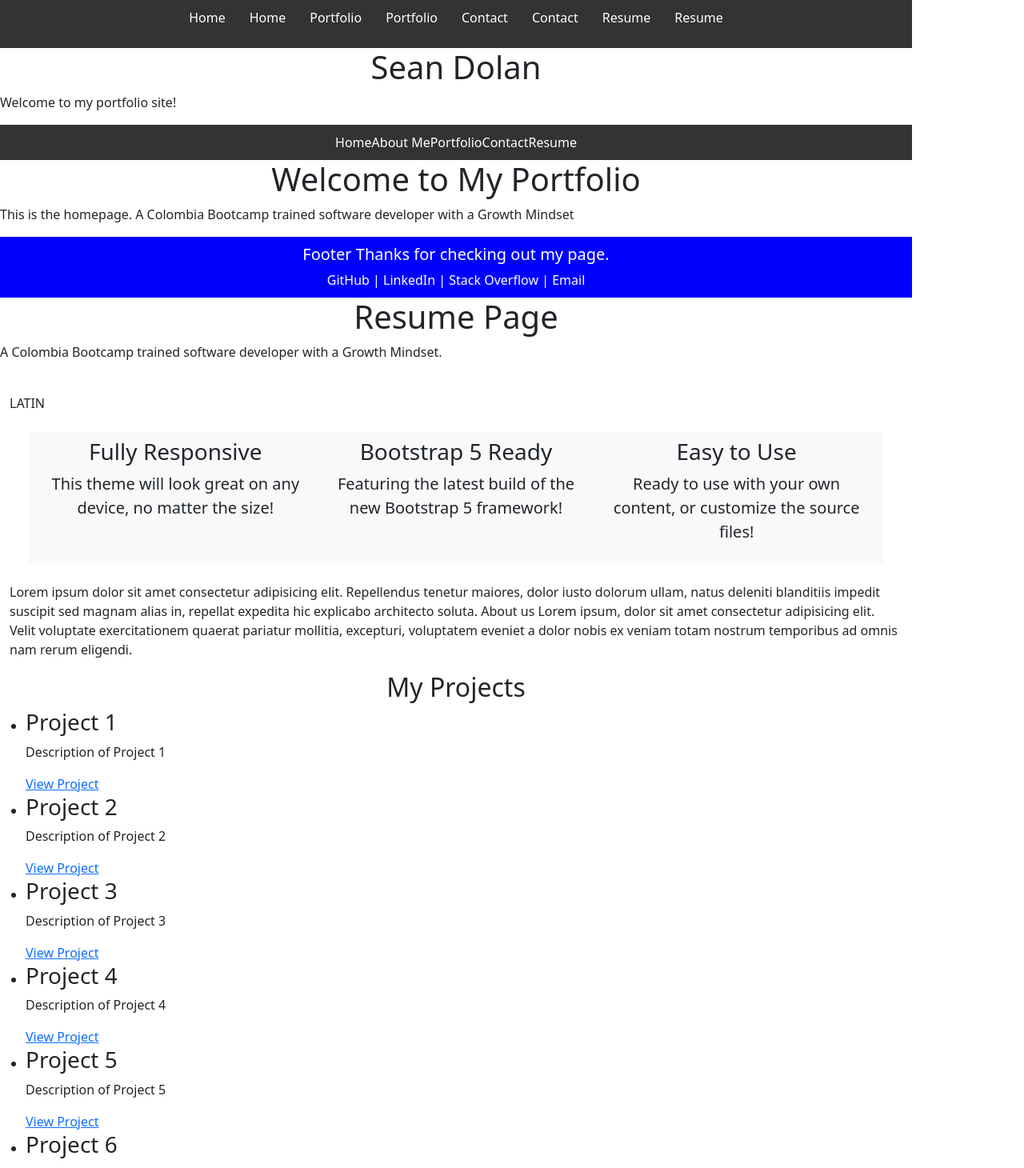
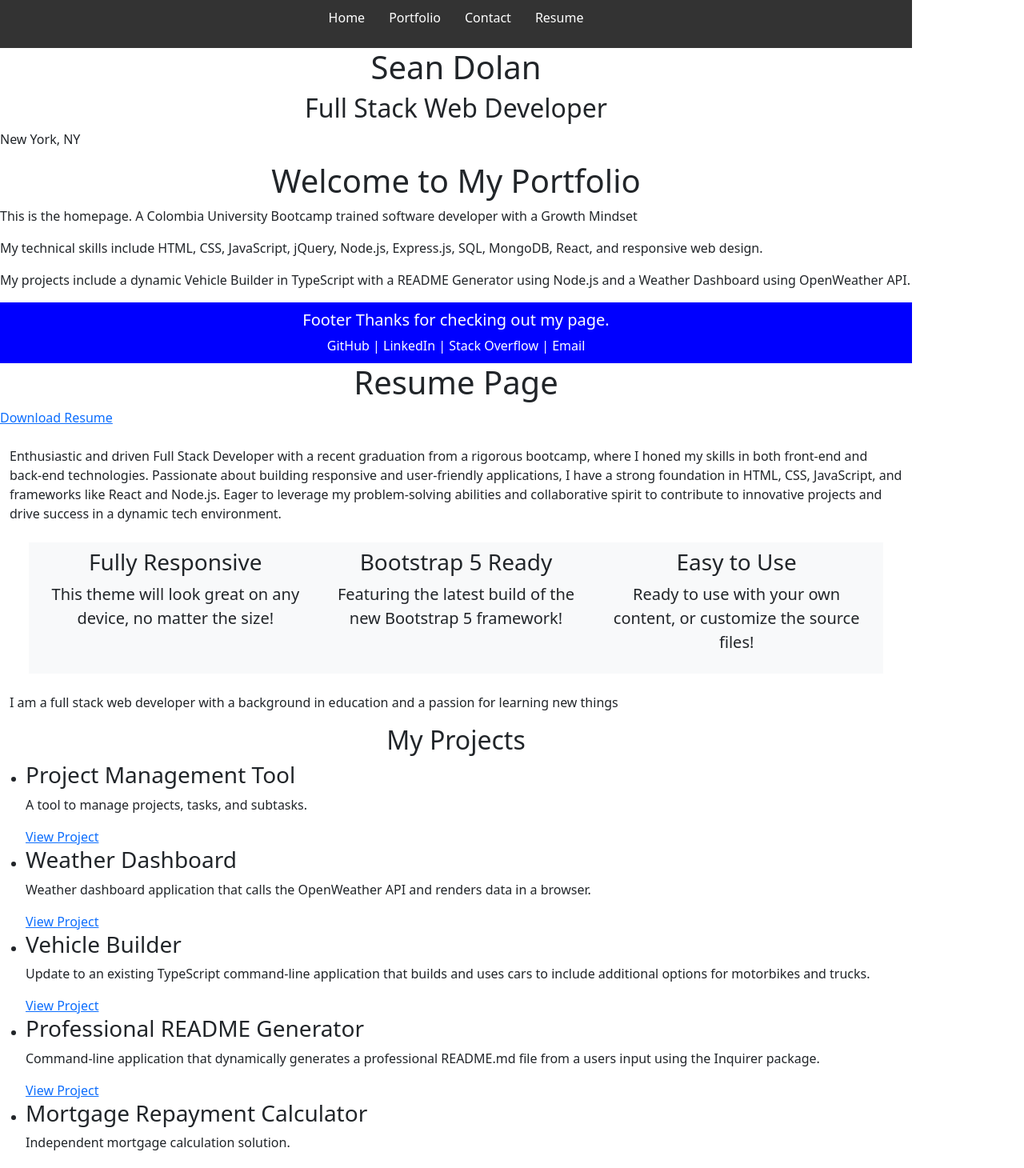
Before and after one commit to seanfdolan/React-Portfolio, a React (Vite) app: page /Resume in a window 1280 px wide. Shown: the top 1460 px of the page at 80% size. Built offline with nearby package versions, Linux system fonts and the light colour scheme.

Commit message:
Add files via upload

```diff
--- a/src/App.jsx
+++ b/src/App.jsx
@@ -2,7 +2,7 @@ import React from 'react';
 // import { BrowserRouter as Router, Route, Switch, Link, } from 'react-router-dom';
 import Home from './pages/HomePage';
 import About from './pages/AboutPage';
-import Portfolio from './pages/PortfolioPage';
+// import Portfolio from './pages/PortfolioPage';
 import Projects from './components/Project';
 import Contact from './pages/ContactPage';
 import Resume from './pages/ResumePage';
@@ -14,20 +14,23 @@ import { useState, useEffect, useContext, Component } from 'react'
 
 import Button from 'react-bootstrap/Button'
 
-function App() {
+
+function App()  {
   return (
-   <div>
+    <div className="App">
       <Navigation />
       <Home />
-      <Outlet />
+      <main>
+        <Outlet />
+      </main>
 
       <About />
+      <Projects />
       {/* <Portfolio /> */}
-      <Projects />
       <Contact />
       <Resume />
-  </div>
-)
+    </div>
+  )
 }
 
 export default App;
--- a/src/components/Navigation.jsx
+++ b/src/components/Navigation.jsx
@@ -1,6 +1,3 @@
-
-// export default Navigation; // Removed to avoid multiple default exports
-
 
 import React from 'react';
 // import Project from './Project';
@@ -12,20 +9,21 @@ const Navigation = () => {
         <nav>
             <ul>
                 <li><a href="#home">Home</a></li>
-                    <li><Link to="/">Home</Link></li>
+                    {/* <li><Link to="/">Home</Link></li> */}
                     {/* <div>
                         <img src={myPhoto} alt="My photo" style={{ width: '300px', height: 'auto' }} />
                     </div> */}
                 <li><a href="#portfolio">Portfolio</a></li>
-                    <li><Link to="/portfolio">Portfolio</Link></li>
+                    {/* <li><Link to="/portfolio">Portfolio</Link></li> */}
                 <li><a href="#contact">Contact</a></li>
-                    <li><Link to="/contact">Contact</Link></li>
+                    {/* <li><Link to="/contact">Contact</Link></li> */}
                 <li><a href="#resume">Resume</a></li>
-                    <li><Link to="/resume">Resume</Link></li>
+                    {/* <li><Link to="/resume">Resume</Link></li> */}
             </ul>
         </nav>
     );
 };
+
 
 // const AboutMe = () => {
 //     return (
@@ -33,7 +31,7 @@ const Navigation = () => {
 //             <h2>About Me</h2>
 //             <p>This is the About Me section where you can add information about yourself.</p>
 //             <p>I am a full stack web developer with a background in education and a passion for learning new things.</p>
-//             <p>I am excited to be a part of the community and to continue to grow as a developer.</p>
+//          <p>My technical skills include HTML, CSS, JavaScript, jQuery, Node.js, Express.js, SQL, MongoDB, React, and responsive web design.</p>
 //             <img src={myPhoto} alt="My photo" style={{ width: '300px', height: 'auto' }} />
 //         </section>
 //     );
@@ -104,17 +102,5 @@ const Navigation = () => {
 //     );
 // };
 
-// const App = () => {
-//     return (
-//         <div>
-//             <Navigation />
-//             <AboutMe />
-//             <Portfolio />
-//             <Contact />
-//             <Resume />
-//         </div>
-//     );
-// };
 
-// export { App as default };
 export default Navigation; // Added to export all components
--- a/src/components/Project.jsx
+++ b/src/components/Project.jsx
@@ -3,13 +3,14 @@ import React from 'react';
 
 const Projects = () => {
     const projects = [
-        { title: 'Project 1', description: 'Description of Project 1', link: 'https://github.com/seanfdolan/Module-9-Challenge---Weather-Dashboard' },
-        { title: 'Project 2', description: 'Description of Project 2', link: 'https://github.com/seanfdolan/Module-8-Challenge---TypeScript' },
-        { title: 'Project 3', description: 'Description of Project 3', link: 'https://github.com/seanfdolan/Module-7-Challenge---Node.js' },
-        { title: 'Project 4', description: 'Description of Project 4', link: 'https://github.com/seanfdolan/Project-One-Mortgage' },
-        { title: 'Project 5', description: 'Description of Project 5', link: 'https://github.com/seanfdolan/Code-Refractor'},
+        { title: 'Project Management Tool', description: 'A tool to manage projects, tasks, and subtasks.', link: 'https://github.com/seanfdolan/Project-Management-Tool' },
+        { title: 'Weather Dashboard', description: 'Weather dashboard application that calls the OpenWeather API and renders data in a browser.', link: 'https://github.com/seanfdolan/Module-9-Challenge---Weather-Dashboard' },
+        { title: 'Vehicle Builder', description: 'Update to an existing TypeScript command-line application that builds and uses cars to include additional options for motorbikes and trucks.', link: 'https://github.com/seanfdolan/Module-8-Challenge---TypeScript' },
+        { title: 'Professional README Generator', description: 'Command-line application that dynamically generates a professional README.md file from a users input using the Inquirer package.', link: 'https://github.com/seanfdolan/Module-7-Challenge---Node.js' },
+        { title: 'Mortgage Repayment Calculator', description: 'Independent mortgage calculation solution.', link: 'https://github.com/seanfdolan/Project-One-Mortgage' },
+        { title: 'Personal Blog', description: 'Modified starter code for dynamically rendering blog posts', link: 'https://github.com/seanfdolan/Personal-Blog'},
         { title: 'Project 6', description: 'Description of Project 6', link: 'https://github.com/seanfdolan/Module-12-Challenge-React-Portfolio'},
-        ];
+    ];
     return (
         <div>
             <h2>My Projects</h2>
@@ -26,59 +27,4 @@ const Projects = () => {
     );
 };
 
-    // return (
-        // <div className="projects-section">
-        //     <h2>Projects</h2>
-        //     <ul>
-        //         {projects.map((project, index) => (
-        //             <li key={index}>
-        //                 <a href={project.link} target="_blank" rel="noreferrer">{project.title}</a>: {project.description}
-
-            // title: 'Project 1',
-            // description: 'Description of Project 1',
-            // tasks: [
-            //     {
-            //         title: 'Task 1',
-            //         description: 'Description of Task 1',
-            //         subtasks: [
-            //             'Subtask 1: Description of Subtask 1',
-            //             'Subtask 2: Description of Subtask 2'
-            //         ]
-            //     },
-            //     {
-            //         title: 'Task 2',
-            //         description: 'Description of Task 2'
-            //     },
-            //     {
-            //         title: 'Task 3',
-            //         description: 'Description of
-
-// const Project = () => {
-//     return (
-//         <div className="project-section">
-//             <h2>Projects</h2>
-//             <ul>
-//                 <li>Project 1: Description of project 1 A dynamic Vehicle Builder in TypeScript
-//                     <ul>
-//                         <li>Task 1: Description of task 1
-//                             <ul>
-//                                 <li>Subtask 1: Description of subtask 1</li>
-//                                 <li>Subtask 2: Description of subtask 2</li>
-//                             </ul>
-//                         </li>
-//                         <li>Task 2: Description of task 2</li>
-//                         <li>Task 3: Description of task 3</li>
-//                     </ul>
-//                 </li>
-//                 <li>Project 2: Description of project 2 A README Generator using Node.js</li>
-//                 <li>Project 3: Description of project 3 A Weather Dashboard using OpenWeather API</li>
-
-//                 <li>Project 4: Description of project 4</li>
-//                 <li>Project 5: Description of project 5</li>
-//                 <li>Project 6: Description of project 6</li>
-//             </ul>
-//         </div>
-//     );
-// };
-
 export default Projects;
--- a/src/pages/AboutPage.jsx
+++ b/src/pages/AboutPage.jsx
@@ -19,7 +19,12 @@ export default function About() {
     return (
       <div className="container pt-4">
         <p>
-        LATIN
+        Enthusiastic and driven Full Stack Developer with a recent graduation
+        from a rigorous bootcamp, where I honed my skills in both front-end and
+        back-end technologies. Passionate about building responsive and user-friendly
+        applications, I have a strong foundation in HTML, CSS, JavaScript, and frameworks
+        like React and Node.js. Eager to leverage my problem-solving abilities and collaborative
+        spirit to contribute to innovative projects and drive success in a dynamic tech environment.
         </p>
         <section className="features-icons bg-light text-center m-4">
           <div className="container">
@@ -62,13 +67,7 @@ export default function About() {
           </div>
         </section>
         <p>
-          Lorem ipsum dolor sit amet consectetur adipisicing elit. Repellendus
-          tenetur maiores, dolor iusto dolorum ullam, natus deleniti blanditiis
-          impedit suscipit sed magnam alias in, repellat expedita hic explicabo
-          architecto soluta. About us Lorem ipsum, dolor sit amet consectetur
-          adipisicing elit. Velit voluptate exercitationem quaerat pariatur
-          mollitia, excepturi, voluptatem eveniet a dolor nobis ex veniam totam
-          nostrum temporibus ad omnis nam rerum eligendi.
+          I am a full stack web developer with a background in education and a passion for learning new things
         </p>
       </div>
     );
--- a/src/pages/ContactPage.jsx
+++ b/src/pages/ContactPage.jsx
@@ -2,14 +2,14 @@ export default function Contact() {
   return (
     <div>
       <h1>Contact</h1>
-      <p>This is the Contact page where you can add contact information. You can add a form
-        here for visitors to fill out to contact you.
+      <p>
+        Please fill out the form below to contact me.
         </p>
         <p>Sean Dolan</p>
         <p>Email: <a href="mailto:seanfdolan@gmail.com">Email</a></p>
         <p>LinkedIn: <a href="https://www.linkedin.com/in/sean-dolan-564201211">LinkedIn</a></p>
         <p>GitHub: <a href="https://github.com/seanfdolan">GitHub</a></p>
-        <p>Phone: 555-555-5555</p>
+        <p>Phone: 646-489-2841</p>
         <p>Please contact me with any updates.</p>
     <form>
       <div>
--- a/src/pages/HomePage.jsx
+++ b/src/pages/HomePage.jsx
@@ -2,60 +2,21 @@ import React from 'react';
 import { Link } from 'react-router-dom';
 import { Typography } from '@mui/material';
 
-// import { GITHUB_LINK, LINKEDIN_LINK } from '../components/SocialLinks';
-
-// export default function Home() {
-//     return (
-//       <div>
-//         <Header />
-//         <Navigation />
-//         <section id="home">
-//           <h2>Home</h2>
-//           <p>This is the Home section where you can add information about yourself.</p>
-//         </section>
-//         <section id="about">
-//           <h2>About Me</h2>
-//           <p>This is the About Me section where you can add information about yourself. A Colombia Bootcamp trained software developer with a Growth Mindset.</p>
-//         </section>
-//         <section id="portfolio">
-//           <h2>Portfolio</h2>
-//           <p>This is the Portfolio section where you can showcase your work.</p>
-//           <h3>Project 1</h3>
-//           <p>Description of Project 1 My projects include a dynamic Vehicle Builder in TypeScript with a README Generator using Node.js and a Weather Dashboard using OpenWeather API.</p>
-//           <h3>Project 2</h3>
-//           <p>Description of Project 2</p>
-//           <h3>Project 3</h3>
-//           <p>Description of Project 3</p>
-//         </section>
-//         <section id="contact">
-//           <h2>Contact</h2>
-//           <p>This is the Contact section where you can add contact information.</p>
-//         </section>
-//         <section id="resume">
-//           <h2>Resume</h2>
-//           <p>This is the Resume section where you can add your resume.</p>
-//         </section>
-//         <Footer />
-//       </div>
-//     );
-//   }
-
   export default function Home() {
-// const Home = () => {
     return (
         <div>
 
             <Header />
-            <Navigation />
+            {/* <Navigation /> */}
             <h1>Welcome to My Portfolio</h1>
-            <p>This is the homepage. A Colombia Bootcamp trained software developer with a Growth Mindset</p>
+            <p>This is the homepage. A Colombia University Bootcamp trained software developer with a Growth Mindset</p>
+            <p>My technical skills include HTML, CSS, JavaScript, jQuery, Node.js, Express.js, SQL, MongoDB, React, and responsive web design.</p>
+            <p>My projects include a dynamic Vehicle Builder in TypeScript with a README Generator using Node.js and a Weather Dashboard using OpenWeather API.</p>
             <Footer />
 
         </div>
     );
 };
-// export default Home;
-
 
 const styles = {
   link: {
@@ -74,23 +35,13 @@ function Header() {
   return (
     <header>
       <h1>Sean Dolan</h1>
-      <p>Welcome to my portfolio site!</p>
+      <h2>Full Stack Web Developer</h2>
+      <p>New York, NY</p>
+
     </header>
   );
 }
 
-function Navigation() {
-  return (
-    <nav>
-      <a href="/" style={styles.link}>Home</a>
-      <a href="/about" style={styles.link}>About Me</a>
-      <a href="/portfolio" style={styles.link}>Portfolio</a>
-      {/* <a href="/projects" style={styles.link}>Projects</a> */}
-      <a href="/contact" style={styles.link}>Contact</a>
-      <a href="/resume" style={styles.link}>Resume</a>
-    </nav>
-  );
-}
 
 // function Navigation() {
 //     return (
--- a/src/pages/ResumePage.jsx
+++ b/src/pages/ResumePage.jsx
@@ -2,38 +2,10 @@ export default function Resume() {
     return (
         <div>
             <h1>Resume Page</h1>
-            {/* <a href="resume.pdf" download="SeanDolanPortfolio.pdf">Download Resume</a> */}
-            <p>
+            <a href="resume.pdf" download="SeanDolanRESUME.pdf">Download Resume</a>
+            {/* <p>
             A Colombia Bootcamp trained software developer with a Growth Mindset.
-            </p>
+            </p> */}
         </div>
     );
 }
-
-
-// import React from 'react';
-// // import { useHistory } from 'react-router-dom';
-
-// const Resume = () => {
-//     const history = useHistory();
-
-//     const handleButtonClick = () => {
-//         history.push('/your-target-path');
-//     };
-
-//     return (
-//         <div>
-//             <h1>Resume Page</h1>
-//             <button onClick={handleButtonClick}>Go to Target Page</button>
-//         </div>
-//     );
-// };
-
-// const DownloadLink = () => {
-//     return (
-//         <a href="resume.pdf" download="SeanDolanPortfolio.pdf">Download Resume</a>
-//     );
-// };
-// export { DownloadLink };
-
-// export default Resume;
```
Also changed, not shown: src/components/NavTabs.jsx (+89 -34 lines), src/pages/PortfolioPage.jsx (+8 -13 lines).
